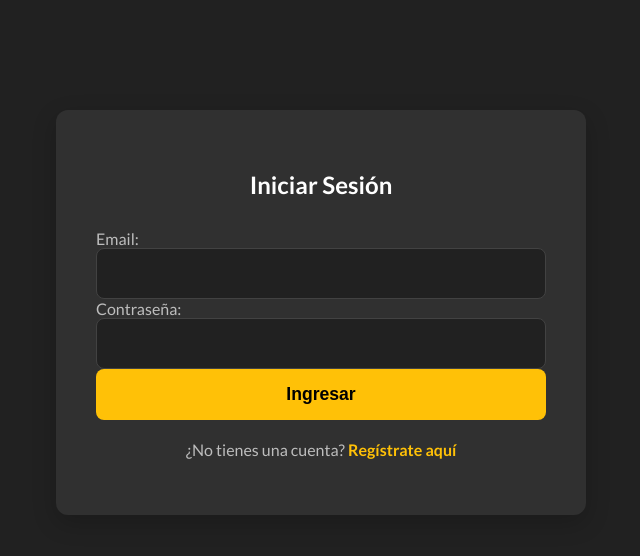
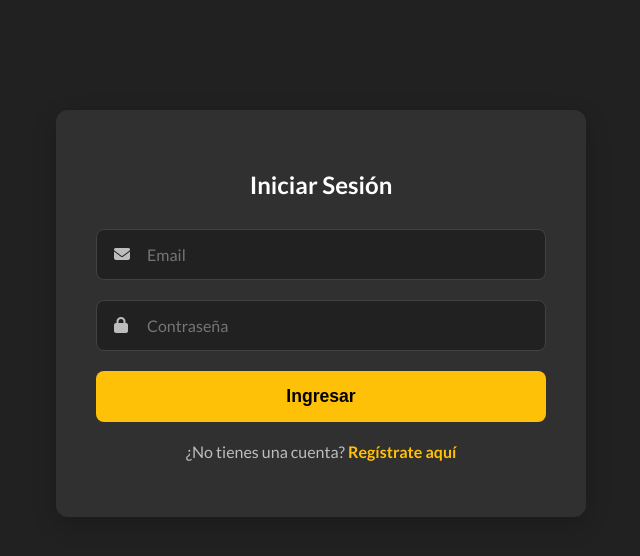
Before and after one commit to jaquinof08/proyecto-gcp, a Flask app: page /login in a window 1280 px wide. Shown: the top 556 px of the page, without its empty margins (319-959 px from the left). Run offline with Flask 3, Linux system fonts and the light colour scheme.

Commit message:
Update login.html

```diff
--- a/templates/login.html
+++ b/templates/login.html
@@ -3,10 +3,14 @@
 {% block content %}
     <h2>Iniciar Sesión</h2>
     <form method="post">
-        <label for="email">Email:</label>
-        <input type="email" id="email" name="email" required>
-        <label for="password">Contraseña:</label>
-        <input type="password" id="password" name="password" required>
+        <div class="input-group">
+            <i class="fa fa-envelope"></i>
+            <input type="email" id="email" name="email" placeholder="Email" required>
+        </div>
+        <div class="input-group">
+            <i class="fa fa-lock"></i>
+            <input type="password" id="password" name="password" placeholder="Contraseña" required>
+        </div>
         <button type="submit">Ingresar</button>
     </form>
     <p style="text-align: center; margin-top: 20px;">
```
